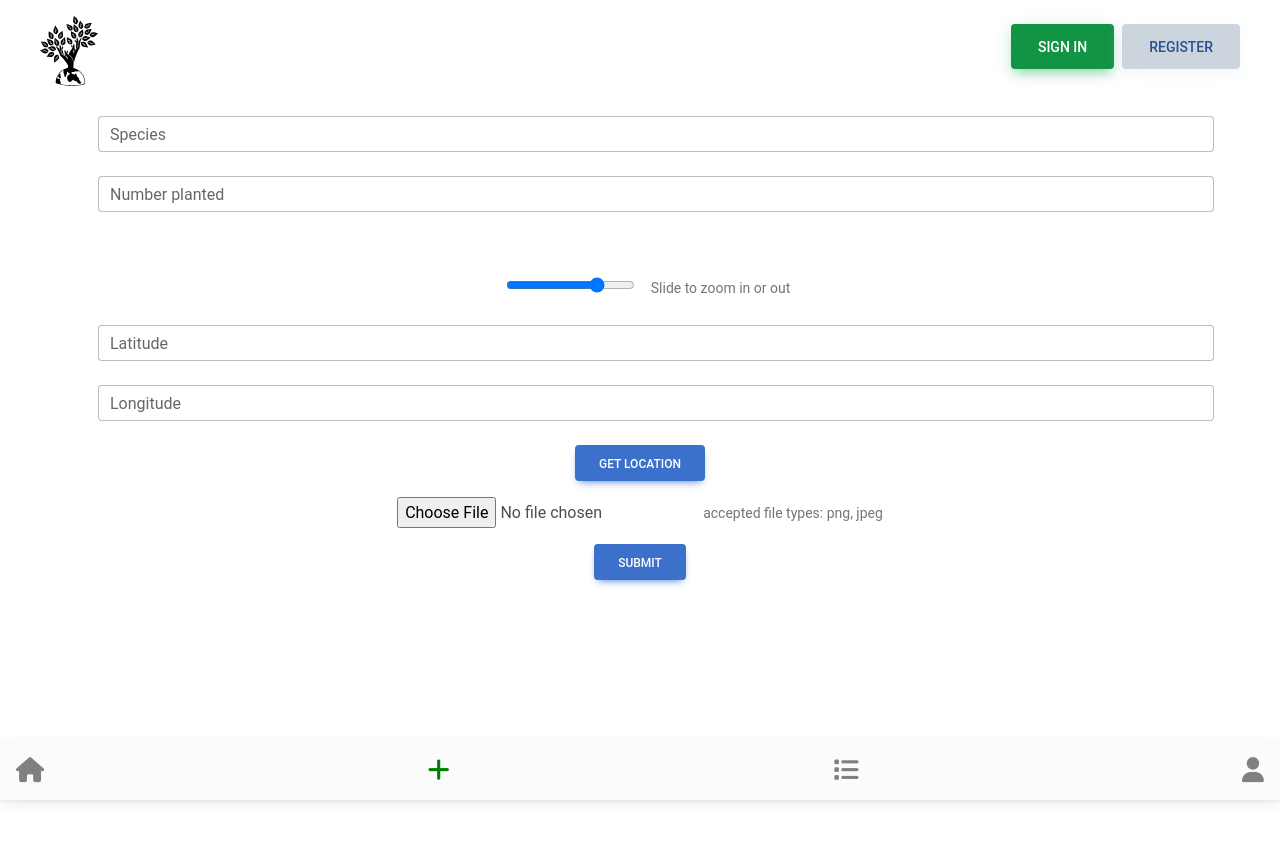
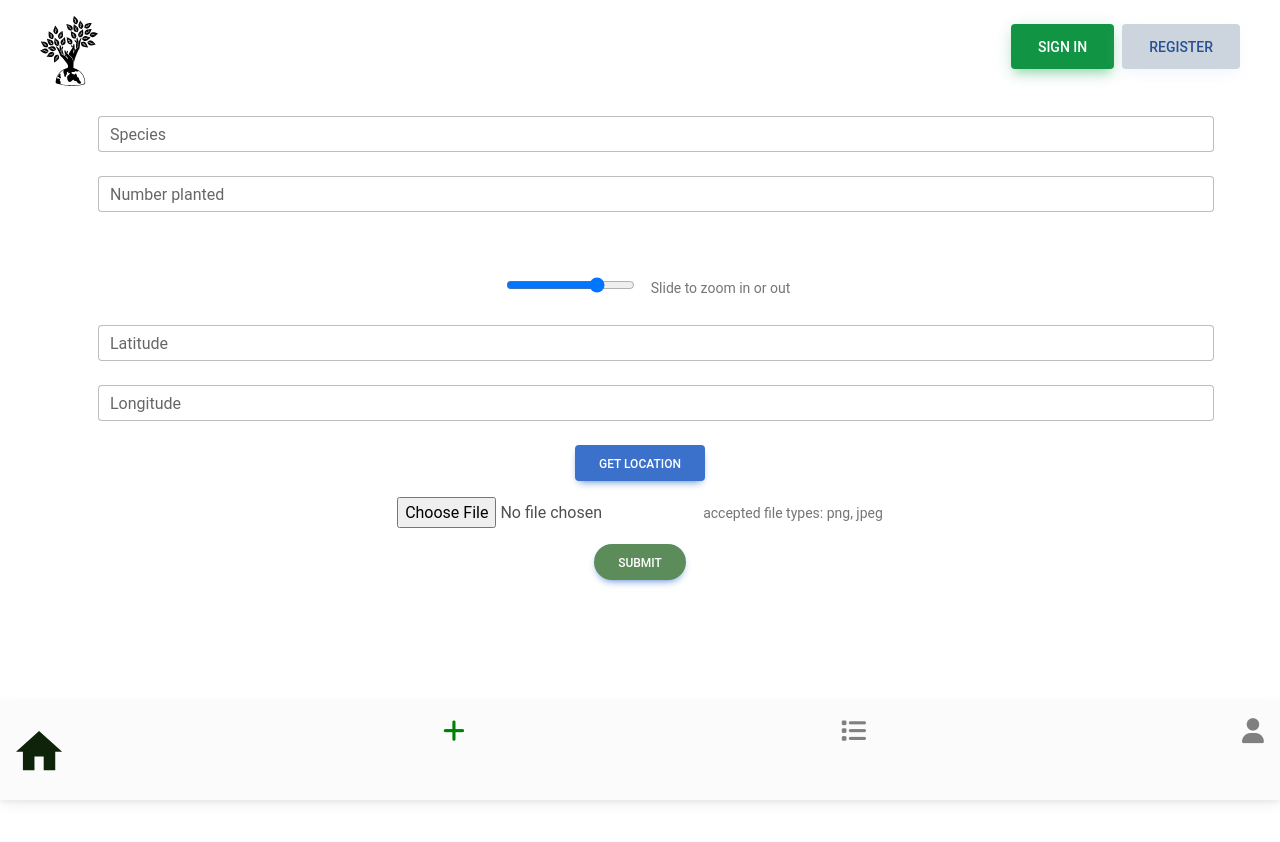
Before and after one commit to DanielNikkari/tree_app_group_12, a React (Create React App) app: page /treeregister in a window 1280 px wide. Shown: the top 842 px of the page. Built offline with nearby package versions, Linux system fonts and the light colour scheme; no server answers.

Commit message:
TestCommit

```diff
--- a/src/components/BottomNav.js
+++ b/src/components/BottomNav.js
@@ -1,10 +1,14 @@
 import { Container } from "react-bootstrap"
 import 'bootstrap/dist/css/bootstrap.css';
 import { FontAwesomeIcon } from '@fortawesome/react-fontawesome'
+import homeIcon from "../images/icons/Vector.svg"
 import '@fortawesome/free-solid-svg-icons'
 
 export const BottomNav = () => {
   const pathname = window.location.pathname
+
+  // {/* <a href="/" className="navbar-brand" ><i className="fa fa-lg fa-home" style={{color: 'grey'}}></i></a> */}
+  // {/* <a href="/" className="navbar-brand" ><i className="fa fa-lg fa-home" style={{color: 'green'}}></i></a> */}
 
   return (
     <Container>
@@ -12,9 +16,11 @@ export const BottomNav = () => {
         <ul className="navbar-nav d-flex flex-row me-0 justify-content-between w-100">
         <li className="nav-item m-3 me-lg-0">
           { pathname === "/" ?
-            <a href="/" className="navbar-brand" ><i className="fa fa-lg fa-home" style={{color: 'green'}}></i></a>
+          <div>
+            <a href="/" className="navbar-brand"><img src={homeIcon} alt='' /></a>
+            </div>
             :
-            <a href="/" className="navbar-brand" ><i className="fa fa-lg fa-home" style={{color: 'grey'}}></i></a>
+            <a href="/" className="navbar-brand"><img src={homeIcon} style={{color: 'blue'}} alt='' /></a>
           }
         </li>
         <li className="nav-item m-3 me-lg-0">
--- a/src/components/TreeRegister.js
+++ b/src/components/TreeRegister.js
@@ -4,7 +4,7 @@ import { Col, Container, Row } from "react-bootstrap";
 import Form from 'react-bootstrap/Form';
 import 'bootstrap/dist/css/bootstrap.css';
 import Spinner from 'react-bootstrap/Spinner';
-import { MDBInput } from "mdb-react-ui-kit";
+import { MDBInput, MDBBtn } from "mdb-react-ui-kit";
 import apiService from "../services/apiService";
 import { Notification } from "./Notifications";
 import { TopNav } from "./TopNav";
@@ -198,7 +198,7 @@ export const TreeRegister = (props) => {
         </Form.Group>
 
         <div>
-          <button className="btn btn-primary" type="submit">Submit</button>
+          <MDBBtn rounded id="rgstr-submit" className="btn btn-primary" type="submit">Submit</MDBBtn>
         </div>
       </Form>
       </Col>
--- a/src/services/apiService.js
+++ b/src/services/apiService.js
@@ -1,7 +1,7 @@
 import axios from "axios"
 
-const baseUrl = "/api/trees"
-// const baseUrl = "http://localhost:8080/api/trees"
+// const baseUrl = "/api/trees"
+const baseUrl = "http://localhost:8080/api/trees"
 
 const getAll = () => {
   const request =  axios.get(baseUrl)
--- a/src/styles/TopNav.css
+++ b/src/styles/TopNav.css
@@ -18,6 +18,7 @@
   position: absolute;
   right: 5vmin;
   top: 3vmin;
+
 }
 
 .sign-in-status-container {
@@ -31,7 +32,9 @@
   float: left;
   vertical-align: middle;
   padding-top: 10px;
+
 }
+
 
 /* .sign-in-status {
   position: absolute;
--- a/src/styles/TreeRegister.css
+++ b/src/styles/TreeRegister.css
@@ -1,3 +1,7 @@
 .treeregister-page {
   height: 1000px;
 }
+#rgstr-submit{
+  background-color: #5B8C5A !important;
+  font:
+}
```
Also changed, not shown: src/images/icons/Vector.svg (added).
